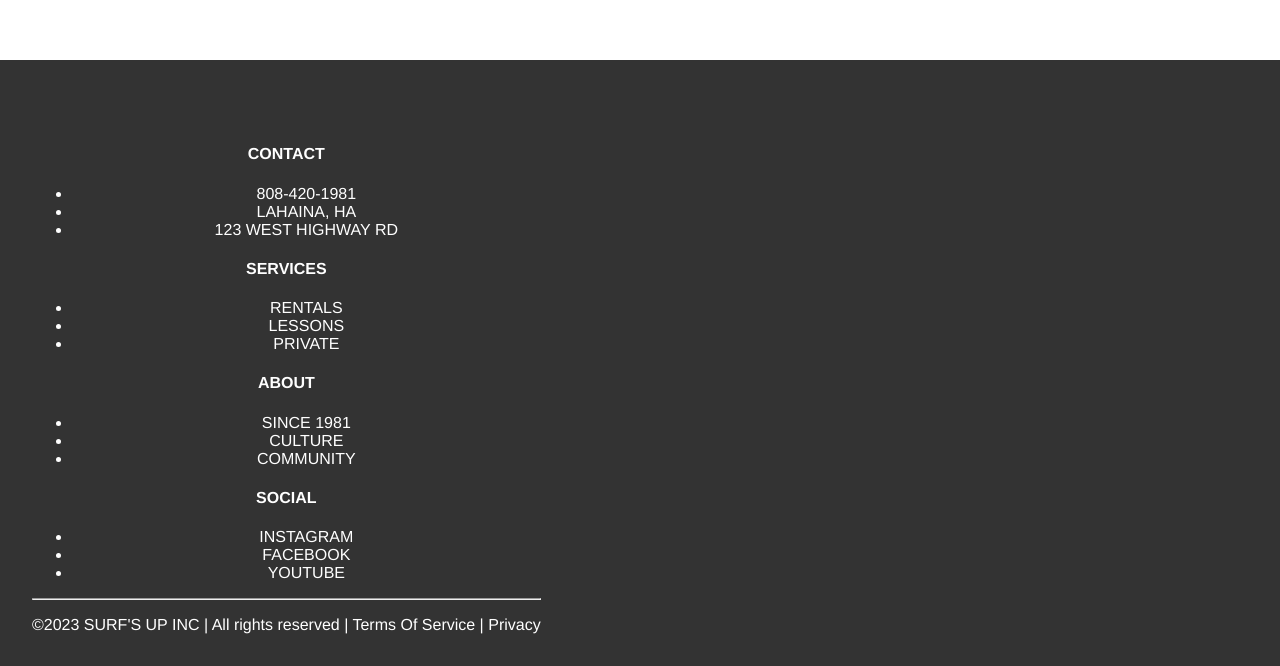
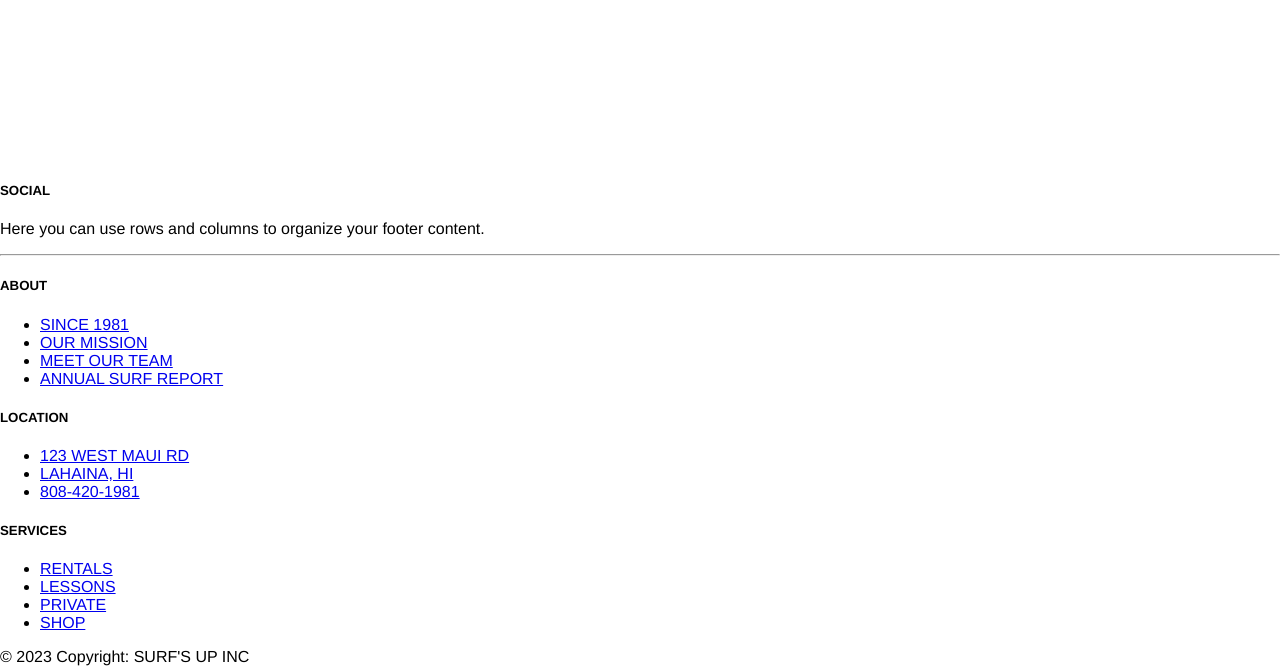
Before and after one commit to DeyaCard/surfshop, a React (Create React App) app: page /shop in a window 1280 px wide. Shown: the part 1116-1782 px from the top of the page. Built offline with nearby package versions, Linux system fonts and the light colour scheme.

Commit message:
Update footer info

```diff
--- a/public/index.html
+++ b/public/index.html
@@ -1,8 +1,11 @@
 <!DOCTYPE html>
 <html lang="en">
   <head>
+    <link rel="preconnect" href="https://fonts.googleapis.com">
+<link rel="preconnect" href="https://fonts.gstatic.com" crossorigin>
+<link href="https://fonts.googleapis.com/css2?family=Manrope:wght@300&display=swap" rel="stylesheet">
     <meta charset="utf-8" />
-    <link rel="icon" href="favicon.ico" />
+    <link rel="icon" href="%PUBLIC_URL%/favicon.ico" />
     <meta name="viewport" content="width=device-width, initial-scale=1" />
     <meta name="theme-color" content="#000000" />
     <meta
--- a/src/Footer.js
+++ b/src/Footer.js
@@ -1,58 +1,50 @@
-import React from "react";
-import "./Footer.css";
+import React from "react"
 
-function Footer() {
-  return (
-    <div className="main-footer">
-      <div className="container">
+const Footer = () => <footer className="page-footer font-small blue pt-4">
+    <div className="container-fluid text-center text-md-left">
         <div className="row">
-          {/* Column1 */}
-          <div className="col">
-            <h4>CONTACT</h4>
+            <div className="col-md-6 mt-md-0 mt-3">
+                <h5 className="text-uppercase">SOCIAL</h5>
+                <p>Here you can use rows and columns to organize your footer content.</p>
+            </div>
+
+            <hr className="clearfix w-100 d-md-none pb-0"/>
+
+            <div className="col-md-3 mb-md-0 mb-3">
+                <h5 className="text-uppercase">ABOUT</h5>
                 <ul className="list-unstyled">
-              <li>808-420-1981</li>
-              <li>LAHAINA, HA</li>
-              <li>123 WEST HIGHWAY RD</li>
+                    <li><a href="#!">SINCE 1981</a></li>
+                    <li><a href="#!">OUR MISSION</a></li>
+                    <li><a href="#!">MEET OUR TEAM</a></li>
+                    <li><a href="#!">ANNUAL SURF REPORT</a></li>
                 </ul>
             </div>
-          {/* Column2 */}
-          <div className="col">
-            <h4>SERVICES</h4>
+
+            <div className="col-md-3 mb-md-0 mb-3">
+                <h5 className="text-uppercase">LOCATION</h5>
                 <ul className="list-unstyled">
-              <li>RENTALS</li>
-              <li>LESSONS</li>
-              <li>PRIVATE</li>
+                    <li><a href="#!">123 WEST MAUI RD</a></li>
+                    <li><a href="#!">LAHAINA, HI</a></li>
+                    <li><a href="#!">808-420-1981</a></li>
                 </ul>
             </div>
-          {/* Column3 */}
-          <div className="col">
-            <h4>ABOUT</h4>
+
+            <div className="col-md-3 mb-md-0 mb-3">
+                <h5 className="text-uppercase">SERVICES</h5>
                 <ul className="list-unstyled">
-              <li>SINCE 1981</li>
-              <li>CULTURE</li>
-              <li>COMMUNITY</li>
-            </ul>
-          </div>
-          {/* Column4 */}
-          <div className="col">
-            <h4>SOCIAL</h4>
-            <ul className="list-unstyled">
-              <li>INSTAGRAM</li>
-              <li>FACEBOOK</li>
-              <li>YOUTUBE</li>
+                    <li><a href="#!">RENTALS</a></li>
+                    <li><a href="#!">LESSONS</a></li>
+                    <li><a href="#!">PRIVATE</a></li>
+                    <li><a href="#!">SHOP</a></li>
                 </ul>
             </div>
         </div>
-        <hr />
-        <div className="row">
-          <p className="col-sm">
-            &copy;{new Date().getFullYear()} SURF'S UP INC | All rights reserved |
-            Terms Of Service | Privacy
-          </p>
     </div>
+
+    <div className="footer-copyright text-center py-3">© 2023 Copyright:
+        <a> SURF'S UP INC</a>
     </div>
-    </div>
-  );
-}
 
-export default Footer;
+</footer>
+
+export default Footer
--- a/src/index.js
+++ b/src/index.js
@@ -3,7 +3,7 @@ import ReactDOM from 'react-dom/client';
 import App from './App';
 import "./styles.css";
 import "./index.css";
-// import "./Footer";
+import "./Footer";
 import { BrowserRouter } from 'react-router-dom';
 
 const root = ReactDOM.createRoot(document.getElementById('root'));
--- a/src/pages/Lessons.js
+++ b/src/pages/Lessons.js
@@ -1,4 +1,4 @@
-import React, { Component }  from 'react';
+import React from 'react';
 
 export default function Lessons() {
     return <h1>Lessons</h1>
--- a/src/pages/Rentals.js
+++ b/src/pages/Rentals.js
@@ -1,4 +1,4 @@
-import React, { Component }  from 'react';
+import React from 'react';
 
 export default function Rentals() {
     return <h1>Rentals</h1>
```
Lines whose indentation alone changed are shown as unchanged.
